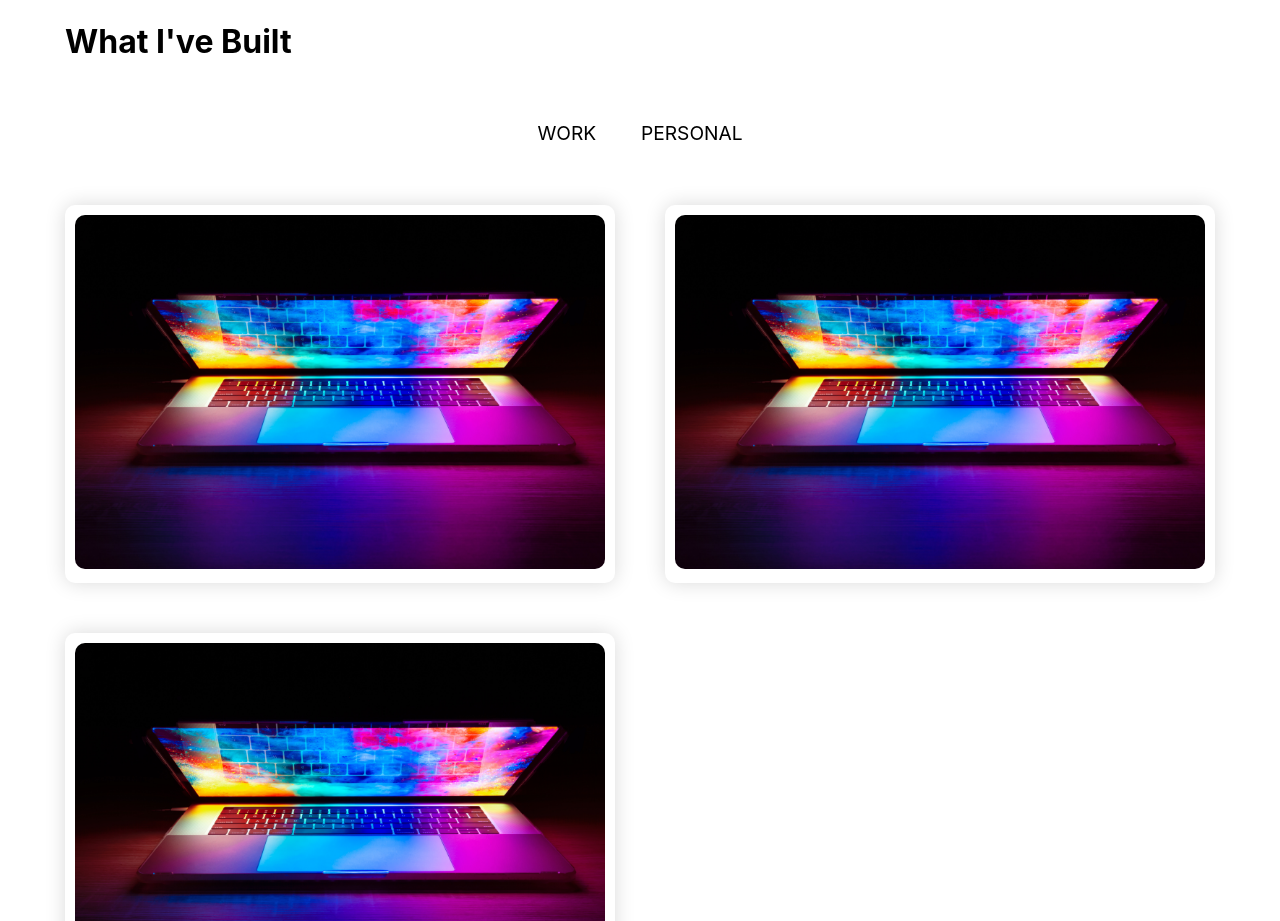
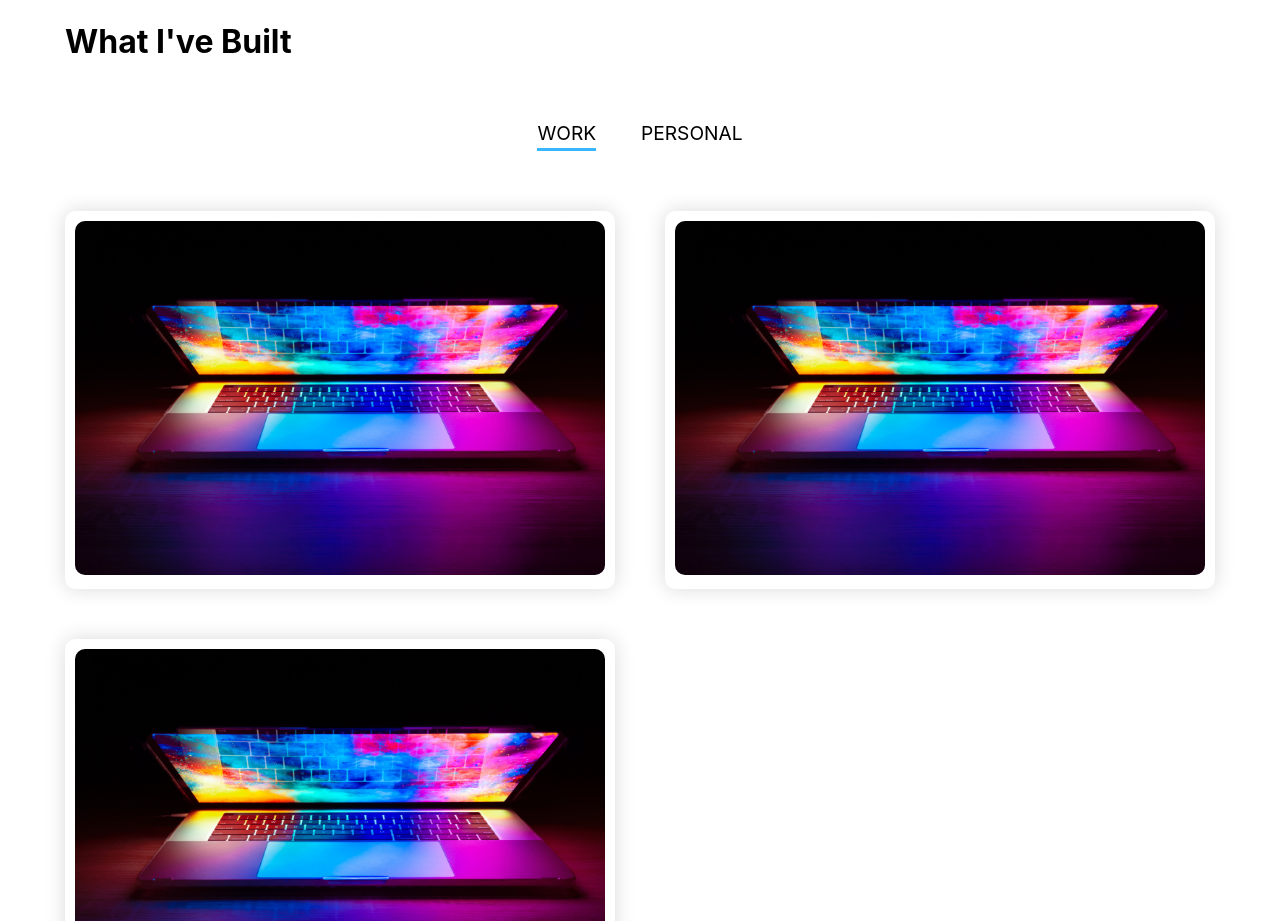
Before and after one commit to antofon/portfolio-v3, a Next.js app: page / in a window 1280 px wide. Shown: the part 3281-4202 px from the top of the page. Built offline with nearby package versions, Linux system fonts and the light colour scheme.

Commit message:
Working on toggle state for Experience section

```diff
--- a/components/Experience/Experience.tsx
+++ b/components/Experience/Experience.tsx
@@ -1,4 +1,5 @@
-import { useState } from 'react';
+import { useState, useEffect } from 'react';
+import Link from "next/link"
 import experienceStyles from '../../styles/Experience.module.css';
 import projectData from '../../data/projectsData';
 import ProjectsList from './Projects/ProjectsList';
@@ -7,12 +8,22 @@ import WorkList from './Work/WorkList';
 
 const Experience = () => {
   const [toggleExperience, setToggleExperience] = useState(true);
+  const [isActive, setIsActive] = useState(true);
+  const [activeClass, setActiveClass] = useState('3px solid #38b6ff');
 
-  const handleToggleExperience = () => {
+  useEffect(() => {}, []);
+  const handleToggleExperience = (e:any) => {
+    e.preventDefault();
+
+    console.log("toggle link")
     if (toggleExperience) {
+      //show work experience
       setToggleExperience(!toggleExperience);
+      setIsActive(true);
     } else {
+      //show personal experience
       setToggleExperience(!toggleExperience);
+      setIsActive(false);
     }
   };
 
@@ -21,18 +32,28 @@ const Experience = () => {
       <h2 className={experienceStyles.sectionTitle}>EXPERIENCE</h2>
       <p className={experienceStyles.sectionDescription}>What {"I've"} Built</p>
       <div className={experienceStyles.links}>
-        <a
+        <Link
           onClick={handleToggleExperience}
           className={experienceStyles.link}
-        >
+          style={
+            isActive
+              ? { borderBottom: `${activeClass}` }
+              : { borderBottom: 'none' }
+          }
+        href="/experience/work">
           Work
-        </a>
-        <a
+        </Link>
+        <Link
           onClick={handleToggleExperience}
           className={experienceStyles.link}
-        >
+          style={
+            isActive
+              ? { borderBottom: 'none' }
+              : { borderBottom: `${activeClass}` }
+          }
+        href="/experience/personal">
           Personal
-        </a>
+        </Link>
       </div>
 
       <div className={experienceStyles.grid}>
--- a/styles/Experience.module.css
+++ b/styles/Experience.module.css
@@ -37,13 +37,9 @@
 
 .link {
   cursor: pointer;
-  transition: all 0.3s;
   font-size: 1.2rem;
+  padding-bottom: 3px;
 }
-/*
-.link:active {
-  border-bottom: 2px solid #38b6ff
-} */
 
 @media screen and (min-width: 768px) {
   .grid {
```
